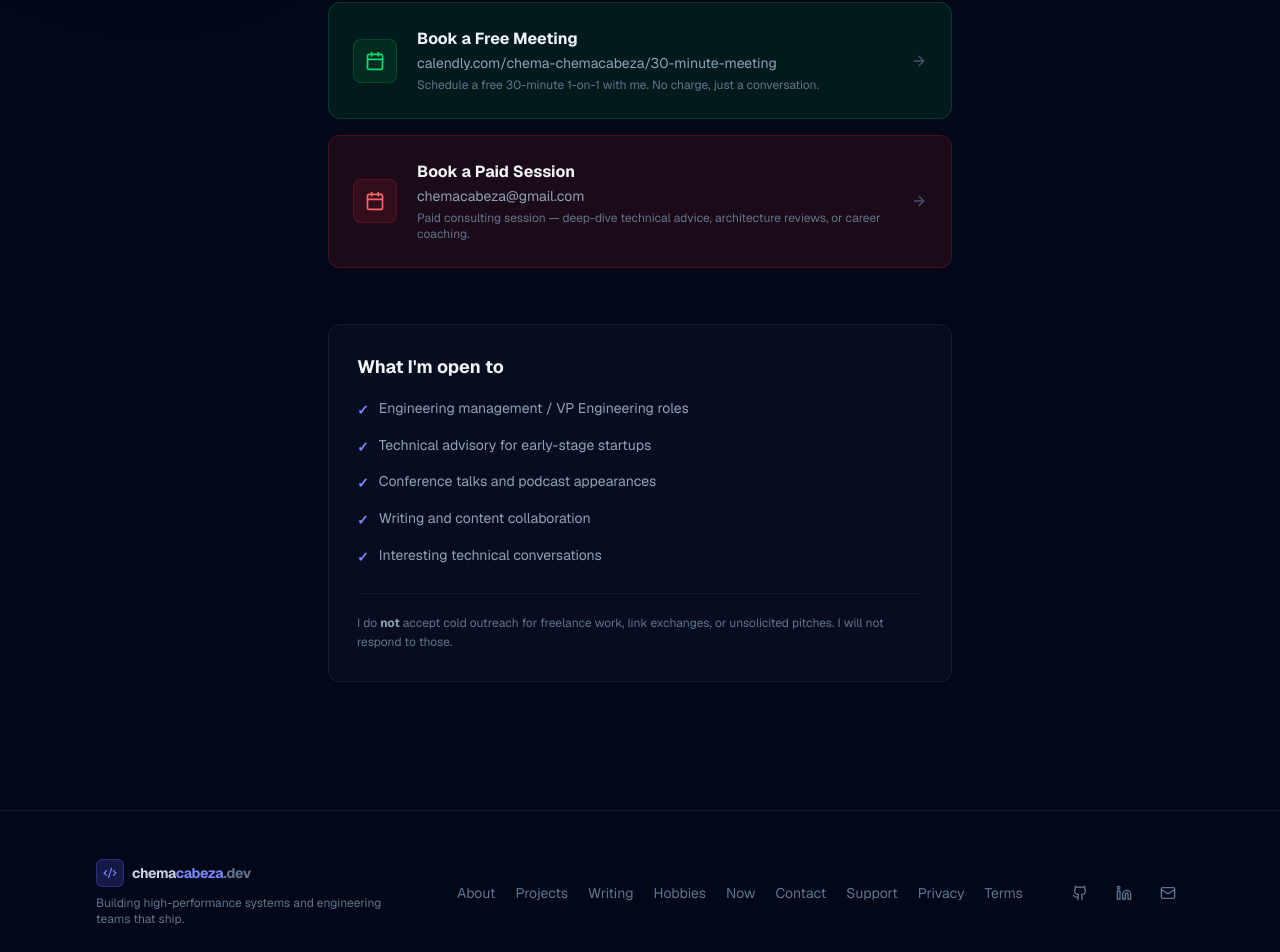
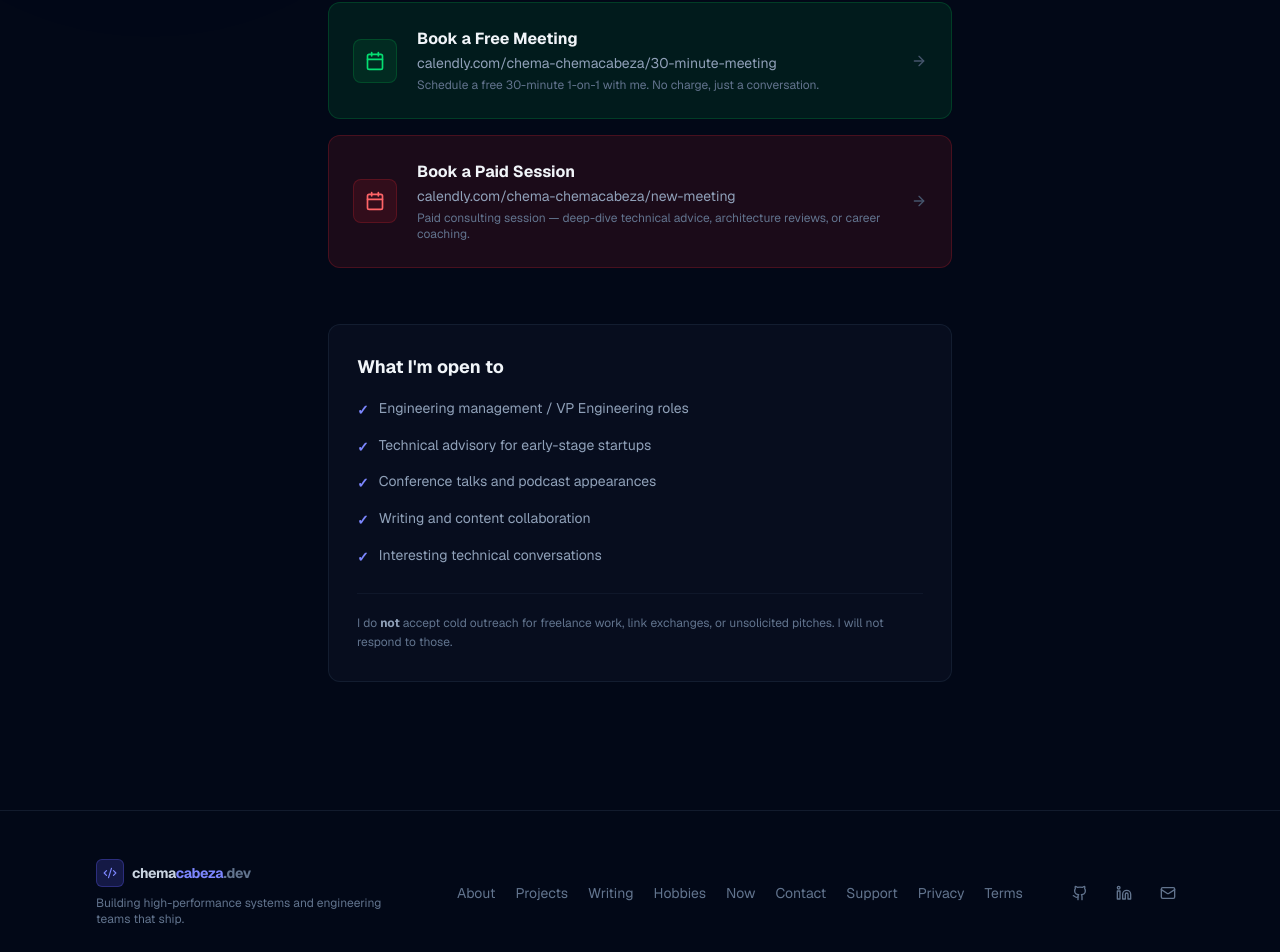
Before and after one commit to chemacabeza/chemacabeza-dev, a Next.js app: page /contact in a window 1280 px wide. Shown: the part 748-1700 px from the top of the page. Built offline with nearby package versions, Linux system fonts and the light colour scheme.

Commit message:
chore: revert paid session link value back to calendly URL

```diff
--- a/app/contact/page.tsx
+++ b/app/contact/page.tsx
@@ -44,7 +44,7 @@ const links = [
     {
         icon: Calendar,
         label: "Book a Paid Session",
-        value: "chemacabeza@gmail.com",
+        value: "calendly.com/chema-chemacabeza/new-meeting",
         href: "https://calendly.com/chema-chemacabeza/new-meeting",
         description: "Paid consulting session — deep-dive technical advice, architecture reviews, or career coaching.",
         color: "red",
```
